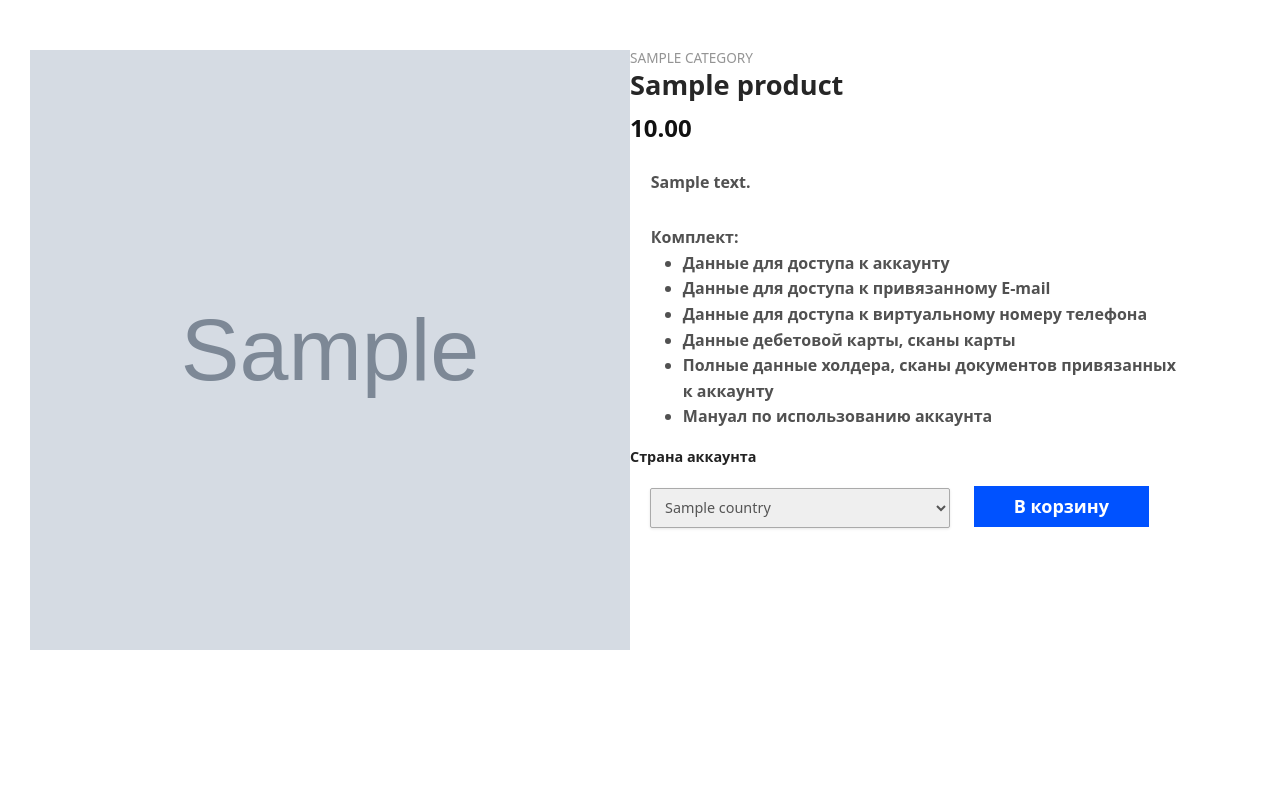
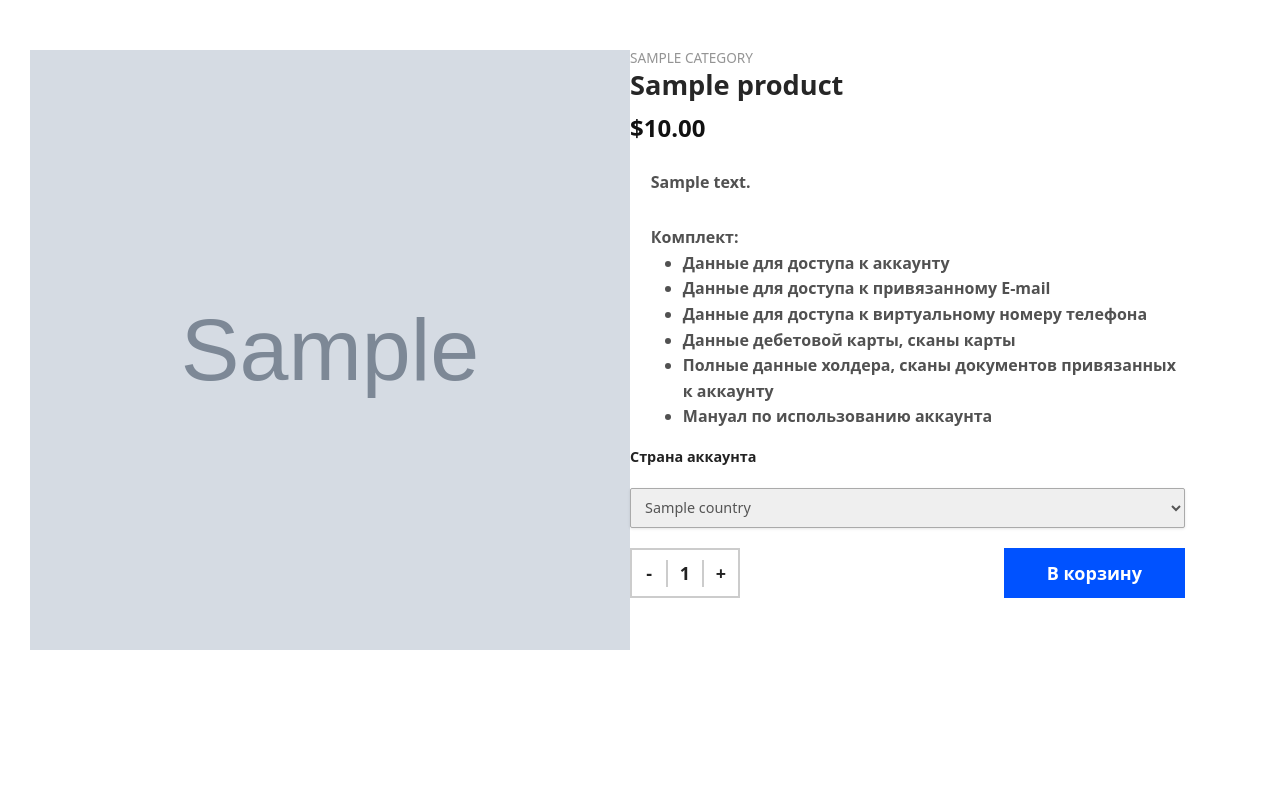
Before and after one commit to AlexDyakonov/django-shop-example, a Django app: page /item/1/ in a window 1280 px wide. Shown: the part 59-848 px from the top of the page. Run offline with Django 4.2, Linux system fonts and the light colour scheme; tables that the repository leaves empty hold one stand-in row (values such as "Sample post"); grey boxes marked "Sample" are stand-in pictures; parts of the project's set-up code (start-up, migrations or seed data) failed here and were passed over.

Commit message:
Added qty for product Begin creating cart

```diff
--- a/shop/core/views.py
+++ b/shop/core/views.py
@@ -65,5 +65,19 @@ def show_item(request, pid):
     return render(request, 'core/item.html', content)
 
 
+def add_to_cart(request):
+    cart_product = {}
+
+    cart_product[str(request.GET['id'])] = {
+        'title': request.GET['title'],
+        'price': request.GET['price'],
+        'country': request.GET['country'],
+    }
+
+    if 'cart_data_obj' in request.session:
+        if str(request.get['id'] in request.session['cart_data_obj']):
+            cart_data = request.session['cart_data_obj']
+            cart_data[str(request.GET('id'))]
+
 def pageNotFound(request, exception):
     return render(request, '404.html')
--- a/shop/static/assets/css/dropdown-item.css
+++ b/shop/static/assets/css/dropdown-item.css
@@ -11,11 +11,11 @@ select#soflow {
   border: 1px solid #AAA;
   color: #555;
   font-size: inherit;
-  margin: 20px;
+  margin: 20px 0;
   overflow: hidden;
   padding: 5px 10px;
   text-overflow: ellipsis;
   white-space: nowrap;
-  width: 300px;
+  width: 100%;
   height: 40px;
 }
--- /dev/null
+++ b/shop/static/assets/css/item-qty.css
@@ -0,0 +1,41 @@
+.product-qty {
+    width: 100px;
+    height: 50px;
+    text-align: center;
+}
+
+.wrapper{
+    color: #222;
+    height: 50px;
+    width: 110px;
+    background: #fff;
+    display: flex;
+    justify-content: center;
+    align-items: center;
+    border-width: 2px;
+    border-color: rgba(0, 0, 0, 0.2);
+    border-style: solid;
+    user-select: none;
+  -moz-user-select: none;
+  -webkit-user-select: none;
+  -ms-user-select: none;
+}
+
+.wrapper span{
+    width: 100%;
+    text-align: center;
+    font-size: 1.25em;
+    font-weight: 600;
+    cursor: pointer;
+}
+
+.wrapper span.num{
+    border-right: 2px solid rgba(0, 0, 0, 0.2);
+    border-left: 2px solid rgba(0, 0, 0, 0.2);
+    pointer-events: none;
+}
+
+.wrapper span.minus span.plus :hover{
+    background: #000;
+    color: #bebebe;
+}
--- a/shop/static/assets/css/item.css
+++ b/shop/static/assets/css/item.css
@@ -71,7 +71,7 @@
     color: #fff;
     background: #0052ff;
     text-decoration: none;
-    padding: 10px 40px;
+    padding: 15px 43px;
     background-size: 200%;
     transition: .5s;
     border: none;
@@ -113,3 +113,9 @@
   display: grid;
   grid-template-columns: 1fr 1fr 1fr 1fr;
 }
+
+.qty-btn-fields{
+    display: flex;
+    justify-content: space-between;
+    align-items: center;
+}
--- /dev/null
+++ b/shop/static/assets/js/functions.js
@@ -0,0 +1,64 @@
+// Input number
+const plus = document.querySelector(".plus"),
+    minus = document.querySelector(".minus"),
+    num = document.querySelector(".num");
+
+let min = 1;
+let a = min;
+
+plus.addEventListener("click", ()=>{
+    a++;
+    num.innerText = a;
+})
+
+minus.addEventListener("click", ()=>{
+    if ((--a) <= 1){
+        a = 1;
+    } else{
+        a--;
+    }
+
+    num.innerText = a;
+    console.log(a)
+})
+
+// Add to cart functionality
+
+$(".to-cart-btn").on("click", function(event){
+    event.preventDefault();
+
+    var numText = document.querySelector('.num').textContent;
+
+    let product_title = $(".product-title").val();
+    let product_id = $(".product-id").val();
+    let product_country = $("#soflow").val();
+    let quantity = parseInt(numText);
+    let product_price = $(".product-price").val();
+    let this_val = $(this)
+
+
+    console.log("Title:", product_title)
+    console.log("Id:", product_id)
+    console.log("Country ID:", product_country)
+    console.log("Item qty:", quantity)
+    console.log("Price:", product_price)
+
+    $.ajax({
+        url: '/add-to-cart',
+        data:{
+            'id': product_id,
+            'title': product_title,
+            'country': product_country,
+            'qty': quantity,
+            'price': product_price,
+        },
+        dataType: 'json',
+        beforeSend: function(){
+            console.log("Adding product to cart...")
+        },
+        success: function(){
+            this_val.html("Добавлено")
+            console.log("Added product to cart.")
+        }
+    })
+})
--- a/shop/templates/core/index.html
+++ b/shop/templates/core/index.html
@@ -63,7 +63,7 @@
               <img class="item-picture" width="100" height="100" src="{{ product.image.url }}" alt="">
               <div>
                   <div class="item-header">
-                    <a href="{% url 'core:item' pid=product.pid %}">{{ product.title }}</a>
+                    <a style="all: unset;" href="{% url 'core:item' pid=product.pid %}">{{ product.title }}</a>
                   </div>
                   <div class="item-price">
                       ${{ product.price }}
--- a/shop/templates/core/item.html
+++ b/shop/templates/core/item.html
@@ -5,6 +5,7 @@
 <link rel="stylesheet" href="{% static 'assets/css/item.css' %}?v={{ random_number }}">
 <link rel="stylesheet" href="{% static 'assets/css/item-card.css' %}?v={{ random_number }}">
 <link rel="stylesheet" href="{% static 'assets/css/dropdown-item.css' %}?v={{ random_number }}">
+<link rel="stylesheet" href="{% static 'assets/css/item-qty.css' %}">
 {% endblock %}
 
 
@@ -21,7 +22,7 @@
         {{item.title}}
       </div>
       <div class="item-price-text">
-        {{item.price}}
+        ${{item.price}}
       </div>
       <div class="item-description">
         {{item.description}}
@@ -53,9 +54,23 @@
               {% endfor %}
             </select>
 
+            <input type="hidden" value="{{item.id}}" class="product-id">
+            <input type="hidden" value="{{item.title}}" class="product-title">
+            <input type="hidden" value="{{item.price}}" class="product-price">
+
+          </div>
+          <div class="qty-btn-fields">
+            <!-- <input type="number" value="1" class="product-qty" width="20" height="20" min="1"> -->
+            <div class="wrapper">
+              <span class="minus">-</span>
+              <span class="num">1</span>
+              <span class="plus">+</span>
+            </div>
+
             <button type="submit" class="to-cart-btn"> В корзину </button>
+          </div>
+
         </form>
-
       </div>
 
       </div>
@@ -95,4 +110,5 @@
 
 {% block script %}
 <script src="{% static './assets/js/main.js' %}"></script>
+<script src="{% static './assets/js/functions.js' %}"></script>
 {% endblock %}
```
